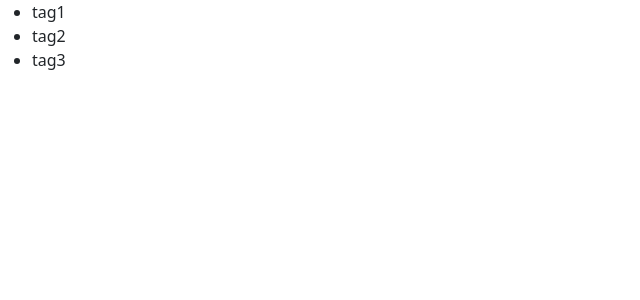
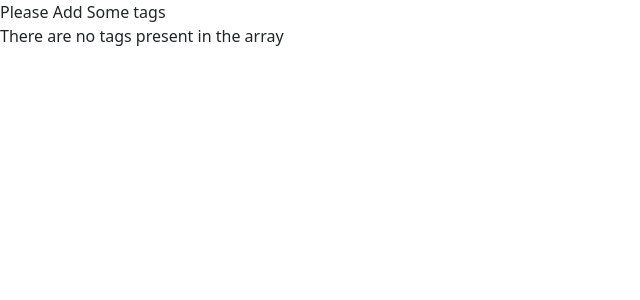
Before and after one commit to shivendra8004/HelloReact, a React (Create React App) app: page / in a window 1280 px wide. Shown: the top 300 px of the page, without its empty margins (0-640 px from the left). Built offline with nearby package versions, Linux system fonts and the light colour scheme.

Commit message:
Conditional rendering

```diff
--- a/src/components/counter.jsx
+++ b/src/components/counter.jsx
@@ -1,14 +1,19 @@
 import React, { Component } from 'react';
 class Counter extends Component {
     state = {
-        tags: ['tag1', 'tag2', 'tag3']
+        tags: []
     };
+    renderTags() {
+        if (this.state.tags.length === 0)
+            return <p>There are no tags present in the array</p>
+
+        return (<ul>{this.state.tags.map(tag => <li key={tag}>{tag}</li>)}</ul>);
+    }
     render() {
         return (
             <React.Fragment>
-                <ul>
-                    {this.state.tags.map(tag => <li key={tag}>{tag}</li>)}
-                </ul>
+                {this.state.tags.length === 0 && "Please Add Some tags"}
+                {this.renderTags()}
             </React.Fragment>
         );
     }
```
